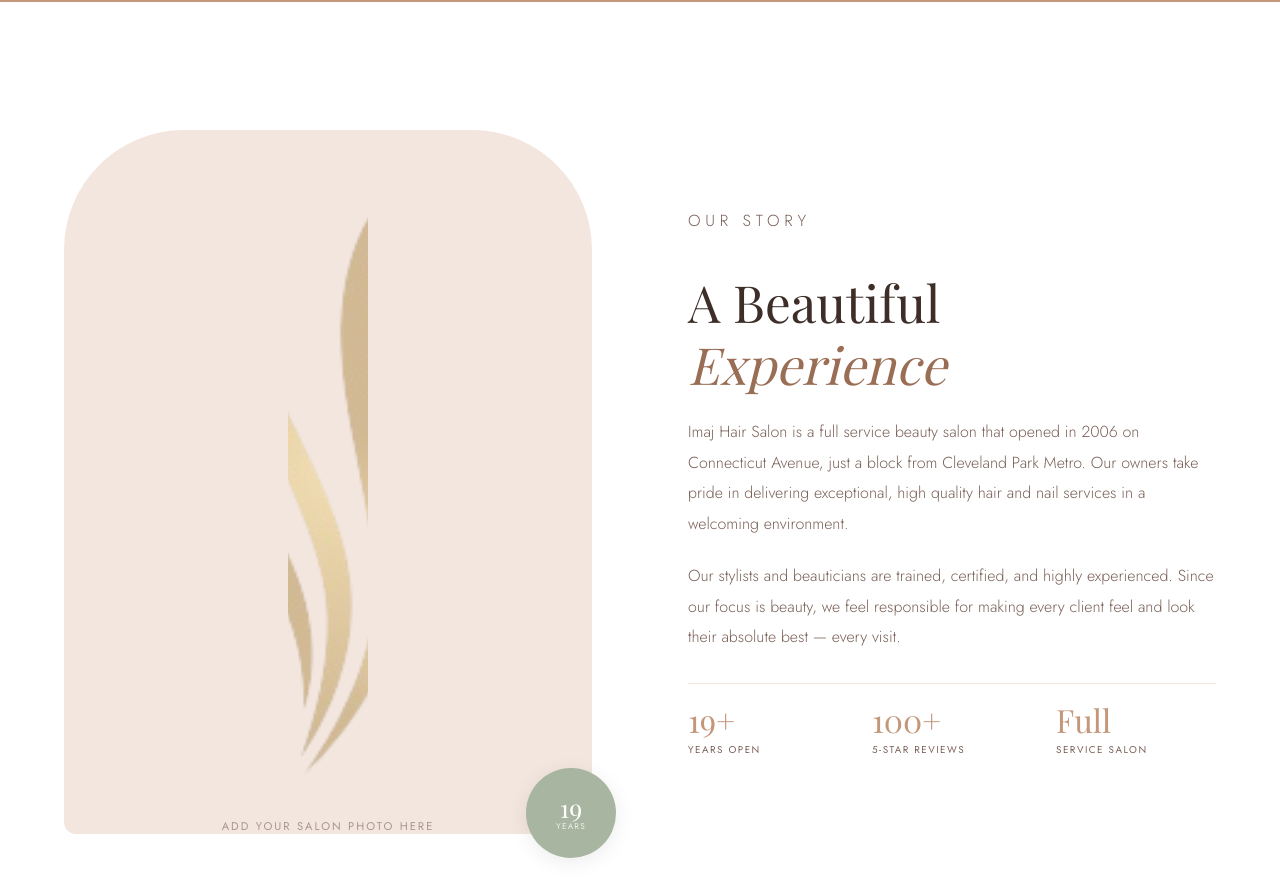
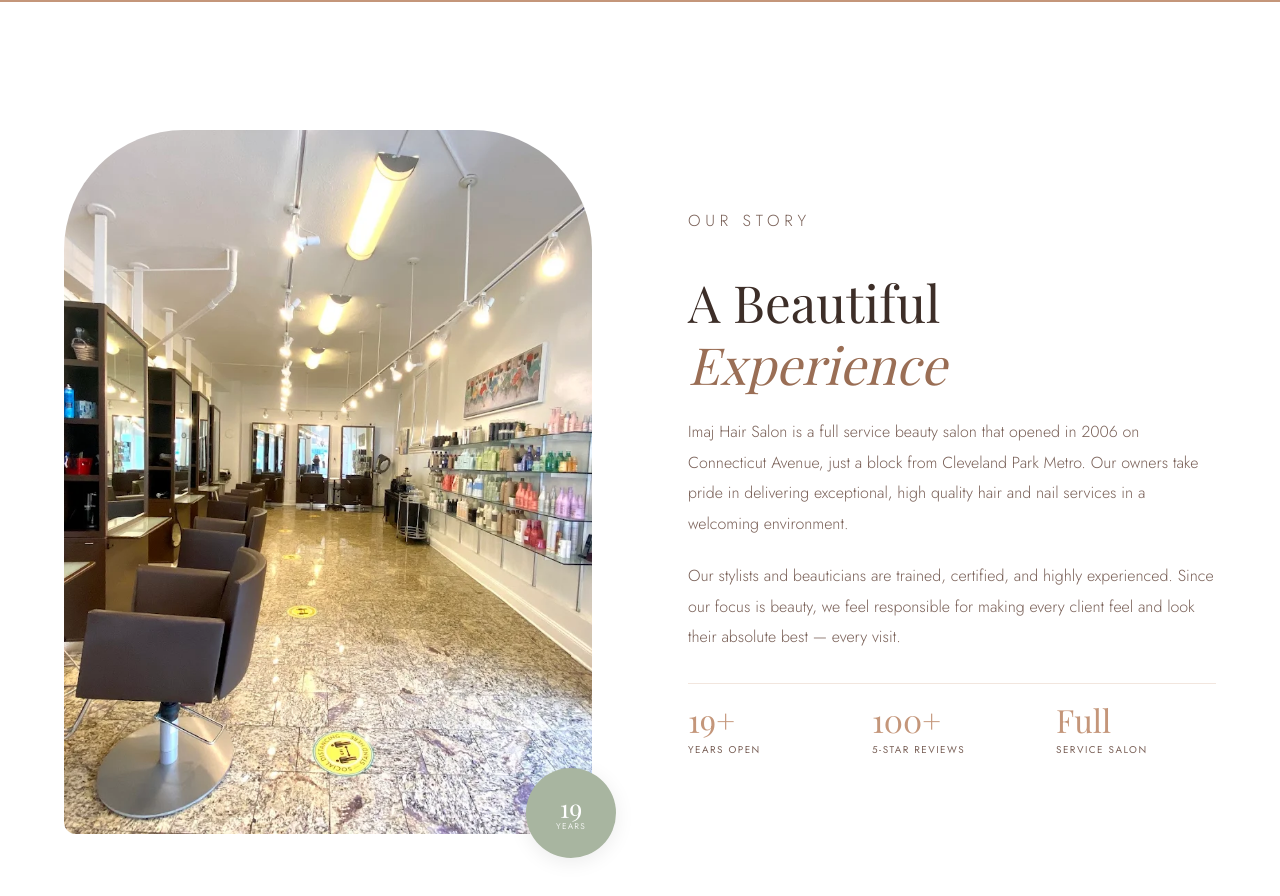
Before and after one commit to JohnsJoking/Imaj-Salon, a plain HTML site: page index.html in a window 1280 px wide. Shown: the part 860-1756 px from the top of the page. Drawn offline with nearby package versions, Linux system fonts and the light colour scheme; a web font is replaced by a local one.

Commit message:
Add files via upload

```diff
--- a/index.html
+++ b/index.html
@@ -706,8 +706,7 @@
   <div class="about-visual reveal">
     <div class="about-frame">
       <div class="about-frame-placeholder">
-        <img src="Imaj_Hair_Salon__9_.png" style="width:80px;opacity:0.4;" alt="Imaj logo">
-        <p>Add your salon photo here</p>
+        <img src="salon.jpg" alt="Imaj Hair Salon" style="width:100%;height:100%;object-fit:cover;display:block;">
       </div>
     </div>
     <div class="about-accent">
```
